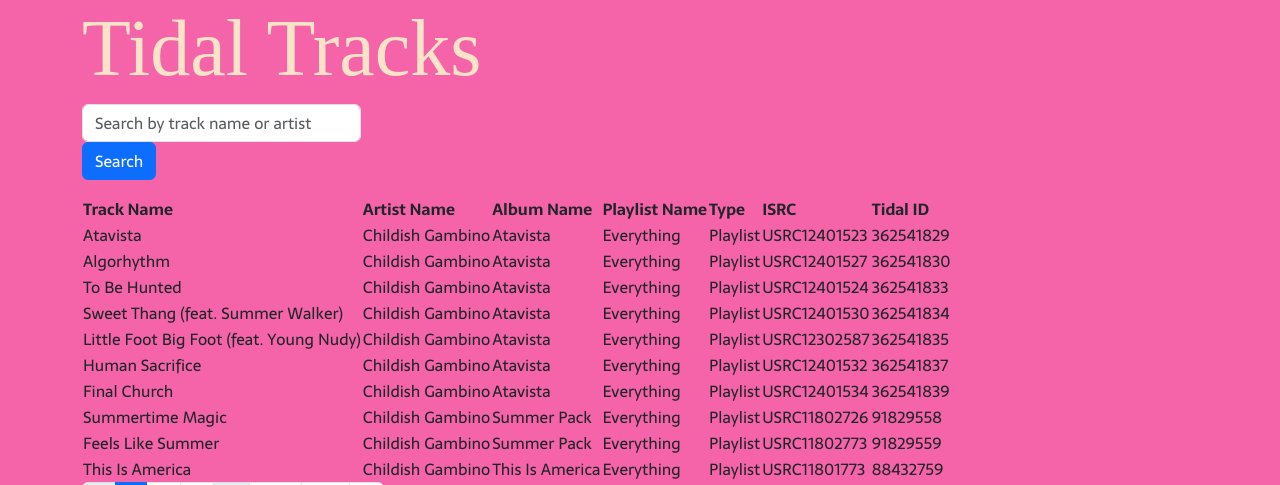
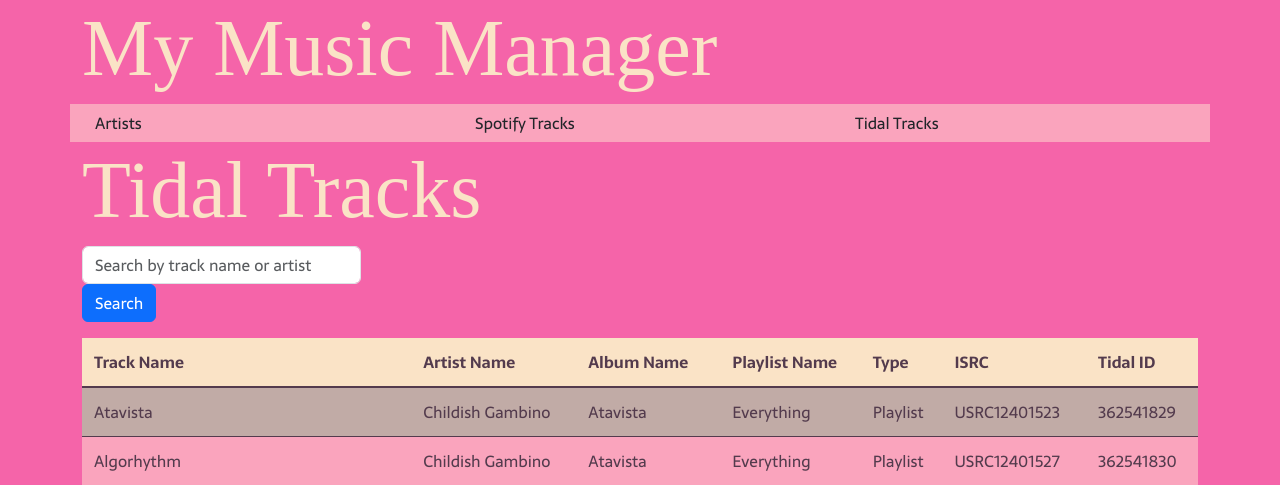
Before and after one commit to admiralorbiter/music-manager, a Flask app: page /tidal_overview in a window 1280 px wide. Shown: the top 485 px of the page. Run offline with Flask 3, Linux system fonts and the light colour scheme; data comes from the database, SQL or seed files in the repository; parts of the project's set-up code (start-up, migrations or seed data) failed here and were passed over; some libraries are stand-ins or nearby versions; some web fonts are replaced.

Commit message:
added nav bar and started ui

```diff
--- a/app/templates/artist_tracks.html
+++ b/app/templates/artist_tracks.html
@@ -3,6 +3,7 @@
 {% block title %}Tracks for {{ artist.artist_name }}{% endblock %}
 {% block content %}
 <link rel="stylesheet" href="{{ url_for('static', filename='css/artists_overview.css') }}">
+{% include 'nav.html' %}
 <h1 class="display-1 title">Tracks by {{ artist.artist_name }}</h1>
 <style>
     .shorty{
--- a/app/templates/artists_overview.html
+++ b/app/templates/artists_overview.html
@@ -3,6 +3,7 @@
 {% block title %}Artists{% endblock %}
 {% block content %}
 <link rel="stylesheet" href="{{ url_for('static', filename='css/artists_overview.css') }}">
+{% include 'nav.html' %}
 <h1 class="display-1 title">Artists</h1>
 <!-- Search Form -->
 <form method="GET" action="{{ url_for('artists_overview') }}" class="form-inline mb-3 col-3">
--- /dev/null
+++ b/app/templates/nav.html
@@ -0,0 +1,12 @@
+<h1 class="display-1 title">My Music Manager</h1>
+<div class="row" style="background-color: #faa4bdff;">
+    <div class="col-4">
+        <a href="../artists_overview"  class="btn btn-custom">Artists</a>
+    </div>
+    <div class="col-4">
+        <a href="../spotify_overview" class="btn btn-custom">Spotify Tracks</a>
+    </div>
+    <div class="col-4">
+        <a href="../tidal_overview" class="btn btn-custom">Tidal Tracks</a>
+    </div>
+</div>
--- a/app/templates/spotify_overview.html
+++ b/app/templates/spotify_overview.html
@@ -3,6 +3,7 @@
 {% block title %}Spotify Tracks{% endblock %}
 {% block content %}
 <link rel="stylesheet" href="{{ url_for('static', filename='css/artists_overview.css') }}">
+{% include 'nav.html' %}
 <h1 class="display-1 title">Spotify Tracks</h1>
 <!-- Search Form -->
 <form method="GET" action="{{ url_for('spotify_overview') }}" class="form-inline mb-3 col-3">
--- a/app/templates/tidal_tracks.html
+++ b/app/templates/tidal_tracks.html
@@ -2,7 +2,8 @@
 
 {% block title %}Tidal Tracks{% endblock %}
 {% block content %}
-<link rel="stylesheet" href="{{ url_for('static', filename='css/tidal_tracks.css') }}">
+<link rel="stylesheet" href="{{ url_for('static', filename='css/artists_overview.css') }}">
+{% include 'nav.html' %}
 <h1 class="display-1 title">Tidal Tracks</h1>
 <!-- Search Form -->
 <form method="GET" action="{{ url_for('tidal_overview') }}" class="form-inline mb-3 col-3">
```
